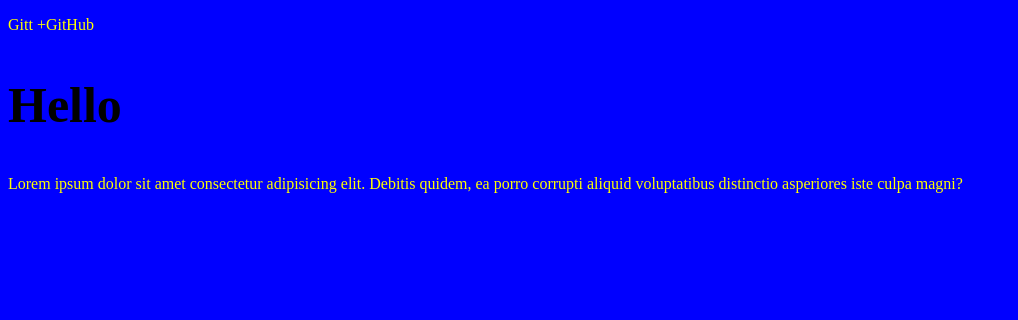
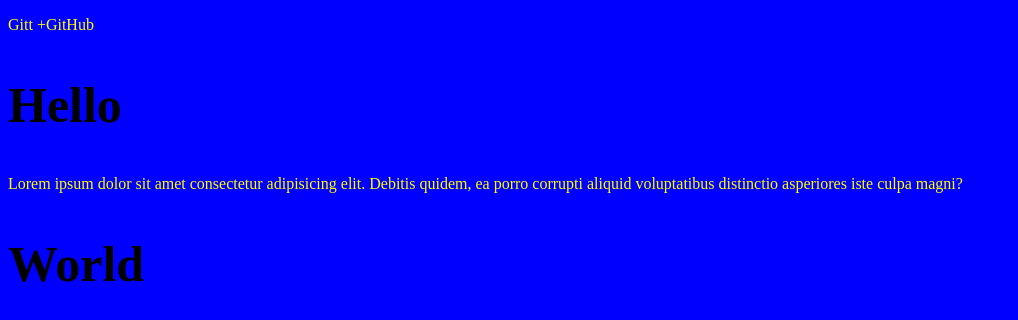
Before and after one commit to dama321/git-test, a plain HTML site: page index.html in a window 1280 px wide. Shown: the whole page, without its empty margins (0-1018 px from the left). Drawn offline with Linux system fonts and the light colour scheme.

Commit message:
just coment

```diff
--- a/index.html
+++ b/index.html
@@ -15,5 +15,7 @@
       ea porro corrupti aliquid voluptatibus distinctio asperiores iste culpa
       magni?
     </p>
+    <!-- НОВЫЙ КОММЕНТ -->
+    <h2>World</h2>
   </body>
 </html>
```
